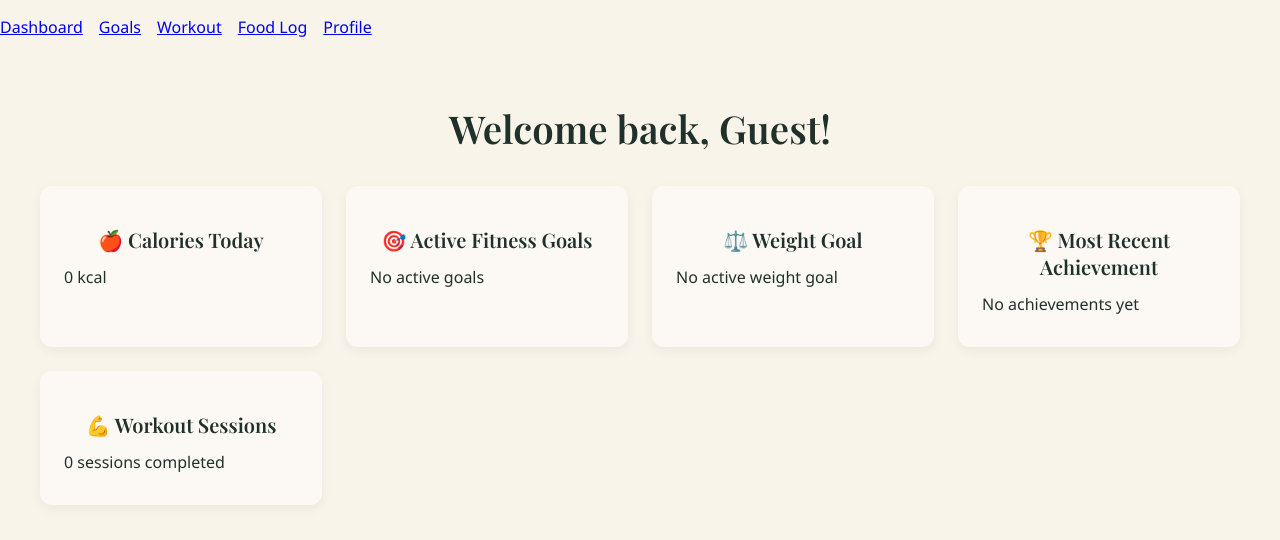
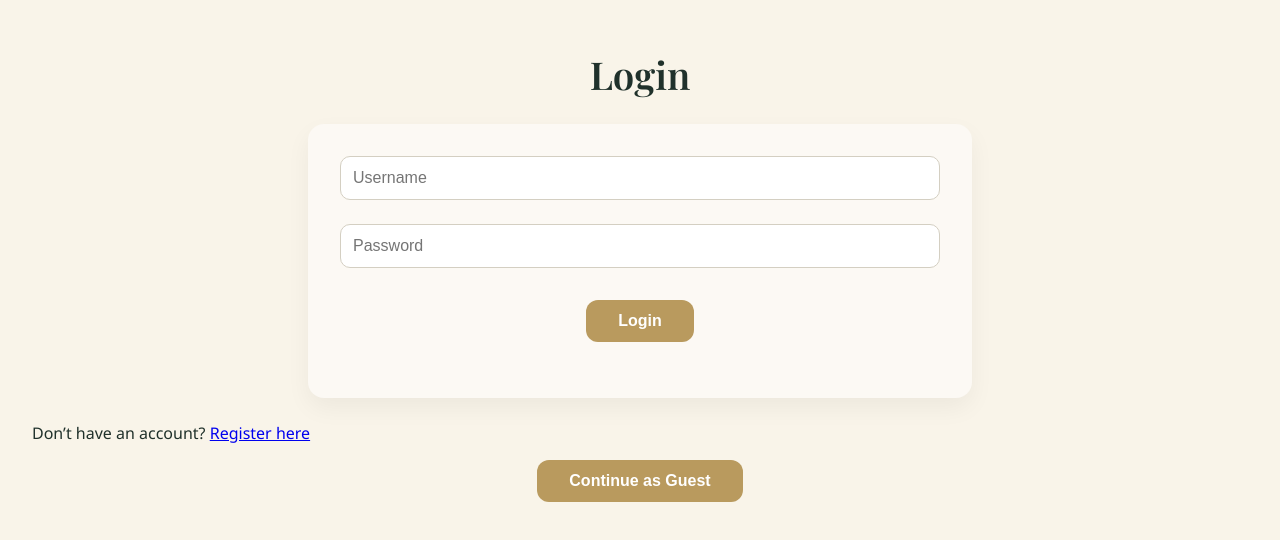
Before and after one commit to Annayingyang/my-fitness, a React (Create React App) app: page / in a window 1280 px wide. Shown: the top 540 px of the page. Built offline with nearby package versions, Linux system fonts and the light colour scheme.

Commit message:
Adding login

```diff
--- a/src/App.js
+++ b/src/App.js
@@ -1,4 +1,4 @@
-import React from 'react';
+import React, { useContext } from 'react';
 import { Routes, Route, Link } from 'react-router-dom';
 import Dashboard from './pages/Dashboard';
 import Goals from './pages/Goals';
@@ -6,29 +6,43 @@ import Workout from './pages/Workout';
 import FoodLog from './pages/FoodLog';
 import Profile from './pages/Profile';
 import WorkoutDetails from './pages/WorkoutDetails';
-import AchievementsByMonth from './pages/AchievementsByMonth'; // ✅ Import new page
+import AchievementsByMonth from './pages/AchievementsByMonth';
+import Login from './pages/Login';
+import Register from './pages/Register';
+import { ProfileContext } from './context/ProfileContext';
 
 function App() {
+  const { user } = useContext(ProfileContext);
+  const isLoggedIn = !!user;
+
   return (
     <div>
+      {/* Show navbar only if logged in */}
+      {isLoggedIn && (
         <nav aria-label="Main Navigation">
           <ul style={{ display: 'flex', listStyle: 'none', gap: '1rem', padding: 0 }}>
-          <li><Link to="/">Dashboard</Link></li>
+            <li><Link to="/dashboard">Dashboard</Link></li>
             <li><Link to="/goals">Goals</Link></li>
             <li><Link to="/workout">Workout</Link></li>
             <li><Link to="/food-log">Food Log</Link></li>
             <li><Link to="/profile">Profile</Link></li>
           </ul>
         </nav>
+      )}
 
       <Routes>
-        <Route path="/" element={<Dashboard />} />
+        {/* Auth Routes */}
+        <Route path="/" element={<Login />} />
+        <Route path="/register" element={<Register />} />
+
+        {/* Main App Routes (only accessible after login/guest) */}
+        <Route path="/dashboard" element={<Dashboard />} />
         <Route path="/goals" element={<Goals />} />
         <Route path="/workout" element={<Workout />} />
         <Route path="/food-log" element={<FoodLog />} />
         <Route path="/profile" element={<Profile />} />
         <Route path="/workout/:id" element={<WorkoutDetails />} />
-        <Route path="/achievements/:month" element={<AchievementsByMonth />} /> {/* ✅ New route */}
+        <Route path="/achievements/:month" element={<AchievementsByMonth />} />
       </Routes>
     </div>
   );
--- a/src/pages/Login.jsx
+++ b/src/pages/Login.jsx
@@ -0,0 +1,63 @@
+import { useContext, useState } from 'react';
+import { useNavigate, Link } from 'react-router-dom';
+import { ProfileContext } from '../context/ProfileContext';
+
+function Login() {
+  const { setUser } = useContext(ProfileContext);
+  const [username, setUsername] = useState('');
+  const [password, setPassword] = useState('');
+  const [error, setError] = useState('');
+  const navigate = useNavigate();
+
+  const handleLogin = (e) => {
+    e.preventDefault();
+
+    const users = JSON.parse(localStorage.getItem('registeredUsers')) || [];
+    const foundUser = users.find(user => user.username === username && user.password === password);
+
+    if (foundUser) {
+      setUser({ ...foundUser, isGuest: false });
+      navigate('/dashboard');
+    } else {
+      setError('Invalid username or password');
+    }
+  };
+
+  const handleGuestLogin = () => {
+    setUser({ name: 'Guest', isGuest: true });
+    navigate('/dashboard');
+  };
+
+  return (
+    <div style={{ padding: '2rem' }}>
+      <h1>Login</h1>
+      <form onSubmit={handleLogin}>
+        <input
+          type="text"
+          placeholder="Username"
+          value={username}
+          onChange={(e) => setUsername(e.target.value)}
+          required
+        /><br />
+        <input
+          type="password"
+          placeholder="Password"
+          value={password}
+          onChange={(e) => setPassword(e.target.value)}
+          required
+        /><br />
+        <button type="submit">Login</button>
+      </form>
+
+      {error && <p style={{ color: 'red' }}>{error}</p>}
+
+      <p>
+        Don’t have an account? <Link to="/register">Register here</Link>
+      </p>
+
+      <button onClick={handleGuestLogin}>Continue as Guest</button>
+    </div>
+  );
+}
+
+export default Login;
--- a/src/pages/Register.jsx
+++ b/src/pages/Register.jsx
@@ -0,0 +1,108 @@
+import { useState } from 'react';
+import { useNavigate, Link } from 'react-router-dom';
+
+function Register() {
+  const [form, setForm] = useState({
+    username: '',
+    email: '',
+    password: '',
+    confirmPassword: '',
+    acceptTerms: false,
+  });
+
+  const [error, setError] = useState('');
+  const navigate = useNavigate();
+
+  const handleChange = (e) => {
+    const { name, value, type, checked } = e.target;
+    setForm(prev => ({
+      ...prev,
+      [name]: type === 'checkbox' ? checked : value,
+    }));
+  };
+
+  const handleRegister = (e) => {
+    e.preventDefault();
+
+    if (!form.acceptTerms) return setError('You must accept the terms.');
+    if (form.password !== form.confirmPassword) return setError('Passwords do not match.');
+
+    const users = JSON.parse(localStorage.getItem('registeredUsers')) || [];
+
+    if (users.some(user => user.username === form.username)) {
+      return setError('Username already taken.');
+    }
+
+    const newUser = {
+      username: form.username,
+      email: form.email,
+      password: form.password,
+    };
+
+    users.push(newUser);
+    localStorage.setItem('registeredUsers', JSON.stringify(users));
+    navigate('/');
+  };
+
+  return (
+    <div style={{ padding: '2rem' }}>
+      <h1>Register</h1>
+      <form onSubmit={handleRegister}>
+        <input
+          type="text"
+          name="username"
+          placeholder="Username"
+          value={form.username}
+          onChange={handleChange}
+          required
+        /><br />
+
+        <input
+          type="email"
+          name="email"
+          placeholder="Email"
+          value={form.email}
+          onChange={handleChange}
+          required
+        /><br />
+
+        <input
+          type="password"
+          name="password"
+          placeholder="Password"
+          value={form.password}
+          onChange={handleChange}
+          required
+        /><br />
+
+        <input
+          type="password"
+          name="confirmPassword"
+          placeholder="Confirm Password"
+          value={form.confirmPassword}
+          onChange={handleChange}
+          required
+        /><br />
+
+        <label>
+          <input
+            type="checkbox"
+            name="acceptTerms"
+            checked={form.acceptTerms}
+            onChange={handleChange}
+          /> I accept the terms and conditions
+        </label><br />
+
+        <button type="submit">Register</button>
+      </form>
+
+      {error && <p style={{ color: 'red' }}>{error}</p>}
+
+      <p>
+        Already have an account? <Link to="/">Login</Link>
+      </p>
+    </div>
+  );
+}
+
+export default Register;
```
Lines whose indentation alone changed are shown as unchanged.
